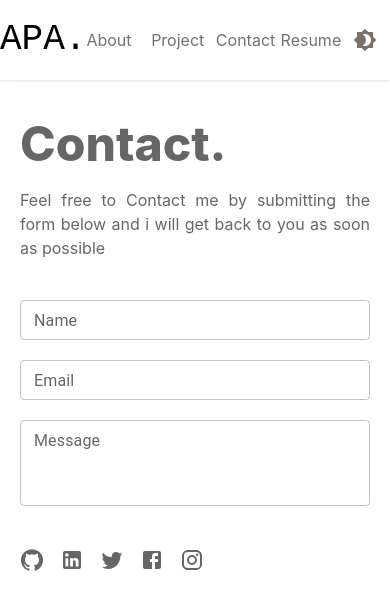
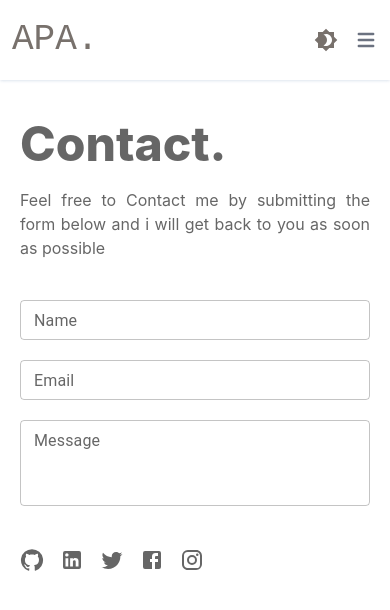
Before and after one commit to aisyahalghf/portofolio, a React (Create React App) app: page /contact in a window 390 px wide. Shown: the top 610 px of the page. Built offline with nearby package versions, Linux system fonts and the light colour scheme.

Commit message:
navbar renspnsif feature

```diff
--- a/src/componen/Navbar.js
+++ b/src/componen/Navbar.js
@@ -4,33 +4,103 @@ import { useTheme } from "@mui/material/styles";
 import Brightness4Icon from "@mui/icons-material/Brightness4";
 import Brightness7Icon from "@mui/icons-material/Brightness7";
 import { Link } from "react-router-dom";
-import logo from "../logo.jpg";
+import { useState } from "react";
 
 const Navbar = ({ handleClick }) => {
   const theme = useTheme();
 
+  const color = () => {
+    if (theme.palette.mode === "dark") {
+      return "text-white bg-[#0f0f0f]";
+    } else {
+      return "text-stone-500 bg-white";
+    }
+  };
+
+  const [isMenuOpen, setIsMenuOpen] = useState(false);
+  const handleMenuToggle = () => {
+    setIsMenuOpen(!isMenuOpen);
+  };
+
   return (
-    <>
+    <nav className="  shadow shadow-slate-200 sticky top-0 z-10 ">
+      <div className={color()}>
+        <div className=" flex justify-between  h-20  container mx-auto flex-wrap items-center md:h-32 px-3 md:px-0   ">
+          <Link to="/">
+            <h1 className=" text-4xl  font-shadow  ">APA.</h1>
+          </Link>
+
+          <div className="flex  items-center gap-2   ">
+            <div className="md:hidden">
+              <IconButton
+                onClick={(e) => handleClick(theme.palette.mode)}
+                color="inherit"
+              >
                 {theme.palette.mode === "dark" ? (
-        <>
-          <nav className="  shadow shadow-slate-200 sticky top-0 z-10  bg-[#0F0F0F]">
-            <div className=" flex justify-between text-stone-500 h-20 items-center container mx-auto  ">
-              <Link to="/">
-                <h1 className=" text-4xl  font-shadow text-white">APA.</h1>
-              </Link>
-              <div className=" grid grid-cols-5  gap-5 items-center  text-white">
+                  <Brightness7Icon />
+                ) : (
+                  <Brightness4Icon />
+                )}
+              </IconButton>
+            </div>
+
+            <button
+              onClick={handleMenuToggle}
+              type="button"
+              className="inline-flex items-center   text-sm text-gray-500 rounded-lg md:hidden hover:bg-gray-100 focus:outline-none focus:ring-2 focus:ring-gray-200 "
+              aria-controls="navbar-default"
+              aria-expanded={isMenuOpen}
+            >
+              <span className="sr-only">Open main menu</span>
+              <svg
+                className="w-6 h-6"
+                aria-hidden="true"
+                fill="currentColor"
+                viewBox="0 0 20 20"
+                xmlns="http://www.w3.org/2000/svg"
+              >
+                <path
+                  fillRule="evenodd"
+                  d="M3 5a1 1 0 011-1h12a1 1 0 110 2H4a1 1 0 01-1-1zM3 10a1 1 0 011-1h12a1 1 0 110 2H4a1 1 0 01-1-1zM3 15a1 1 0 011-1h12a1 1 0 110 2H4a1 1 0 01-1-1z"
+                  clipRule="evenodd"
+                ></path>
+              </svg>
+            </button>
+          </div>
+
+          <div
+            className={`${
+              isMenuOpen ? "" : "hidden"
+            } w-full md:block md:w-auto`}
+            id="navbar-default"
+          >
+            <div className={color()}>
+              <ul className="font-medium flex flex-col p-4 md:p-0 mt-10 border border-gray-100 rounded-lg md:flex-row md:space-x-8 md:mt-0 md:border-0  items-center">
+                <div className="hidden sm:block ">
+                  <ul className="font-medium flex flex-col p-4 md:p-0 border border-gray-100 rounded-lg  md:flex-row md:space-x-8 md:mt-0 md:border-0  items-center">
+                    <li className="flex gap-1 ">
                       <Link to="/about">
                         <h1>About</h1>
                       </Link>
+                    </li>
+
+                    <li>
                       <Link to="/project">
                         <h1>Project</h1>
                       </Link>
+                    </li>
+
+                    <li>
                       <Link to="/contact">
                         <h1>Contact</h1>
                       </Link>
+                    </li>
+                    <li>
                       <Link to="/resume">
                         <h1>Resume</h1>
                       </Link>
+                    </li>
+                    <li>
                       <div>
                         <IconButton
                           onClick={(e) => handleClick(theme.palette.mode)}
@@ -43,46 +113,42 @@ const Navbar = ({ handleClick }) => {
                           )}
                         </IconButton>
                       </div>
+                    </li>
+                  </ul>
                 </div>
-            </div>
-          </nav>
-        </>
-      ) : (
-        <>
-          <nav className="  shadow shadow-slate-200 sticky top-0 z-10 bg-white ">
-            <div className=" flex justify-between text-stone-500 h-20 items-center container mx-auto  ">
-              <Link to="/">
-                {/* <img src={logo} alt="" width="100px" /> */}
-                <h1 className=" text-4xl  font-shadow text-black">APA.</h1>
-              </Link>
-              <div className=" grid grid-cols-5 gap-5 items-center  text-stone-500 ">
+
+                <div className=" block sm:hidden">
+                  <ul className="font-medium flex flex-col px-10 md:p-0 md:flex-row md:space-x-8 md:mt-0 w-full items-center  gap-2 ">
+                    <li className="flex gap-1 ">
                       <Link to="/about">
                         <h1>About</h1>
                       </Link>
+                    </li>
+
+                    <li>
                       <Link to="/project">
                         <h1>Project</h1>
                       </Link>
+                    </li>
+
+                    <li>
                       <Link to="/contact">
                         <h1>Contact</h1>
                       </Link>
+                    </li>
+                    <li>
                       <Link to="/resume">
                         <h1>Resume</h1>
                       </Link>
-                <div className="flex  items-center gap-1">
-                  <IconButton onClick={handleClick} color="inherit">
-                    {theme.palette.mode === "dark" ? (
-                      <Brightness7Icon />
-                    ) : (
-                      <Brightness4Icon />
-                    )}
-                  </IconButton>
+                    </li>
+                  </ul>
+                </div>
+              </ul>
+            </div>
           </div>
         </div>
       </div>
     </nav>
-        </>
-      )}
-    </>
   );
 };
 
```
Also changed, not shown: 1 other file (tests, documents, lock files or other folders). Lines whose indentation alone changed are shown as unchanged.
